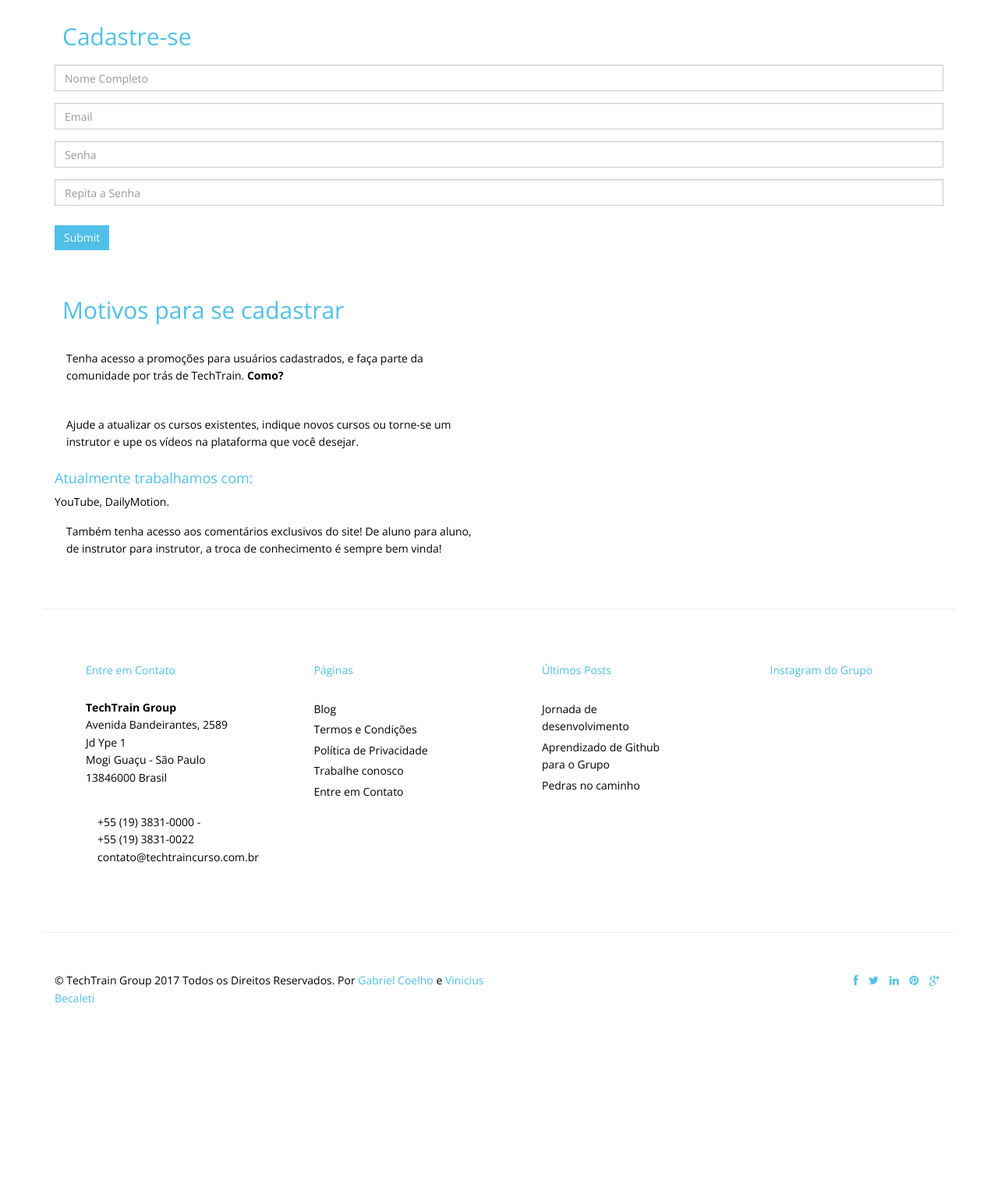
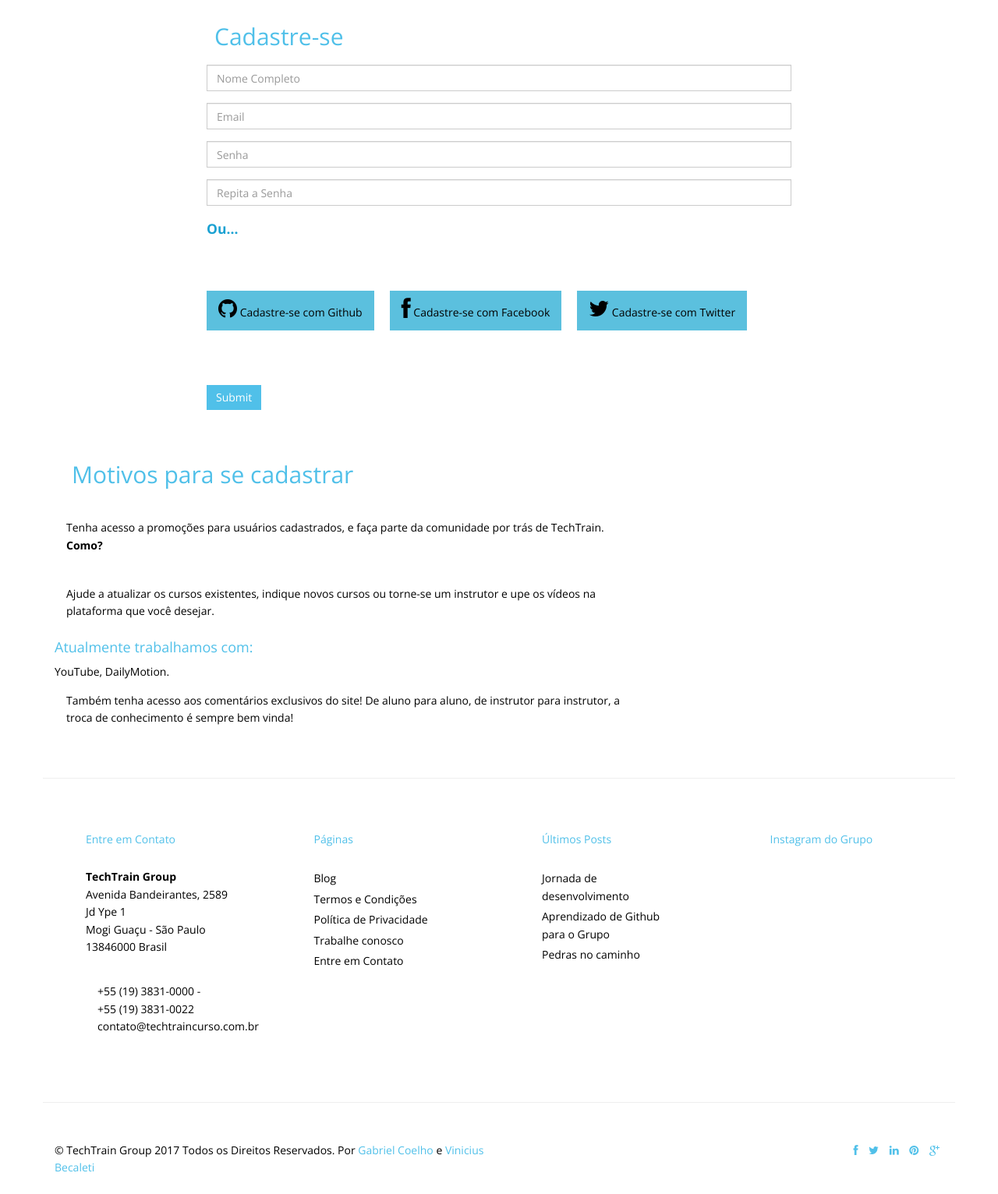
Before and after one commit to GabrielCoelho/TechTrain, a PHP site: page /cadastro in a window 1280 px wide. Shown: the part 104-1636 px from the top of the page at 78% size. Before the commit the page ends 1391 px from the top, so only its background shows below. Run offline with PHP 8.4, Linux system fonts and the light colour scheme.

Commit message:
Reworking on signup page

```diff
--- a/app/views/cadastro.php
+++ b/app/views/cadastro.php
@@ -80,7 +80,8 @@
 
 	<div class="container">
 		<div class="row">
-			<div class="col-lg-12">
+            <div class="col-lg-2 col-md-1"></div>
+			<div class="col-lg-8 col-md-10 col-sm-12">
 				<div class="recent">
 					<button class="btn-primarys"><h3>Cadastre-se</h3></button>
 				</div>
@@ -97,14 +98,21 @@
                     <div class="form-group">
 					<input type="password" class="form-control" name="senha-repeat" placeholder="Repita a Senha">
 					</div>
-
-					<button type="submit" class="btn btn-default">Submit</button>
+                    <h2 class="cadastro-form">Ou...</h2>
+                    <p>
+                    <ul class="nav nav-tabs">
+                    <li role="presentation" class="cert"><a class="btn btn-info"><i class="fa fa-github fa-2x"></i>  Cadastre-se com Github</a>
+                    <li role="presentation" class=""><a class="btn btn-info"><i class="fa fa-facebook fa-2x"></i>  Cadastre-se com Facebook</a>
+                    <li role="presentation" class="login"><a class="btn btn-info"><i class="fa fa-twitter fa-2x"></i>  Cadastre-se com Twitter</a>
+                    </ul>
+                    </p>
+					<button type="submit" class="btn btn-default btn-primary">Submit</button>
 				</form>
 			</div>
-
-			<div class="col-lg-6">
+			<div class="col-lg-2 col-md-1"></div>
+			<div class="col-lg-8">
 				<div class="recent">
-					<button class="btn-primarys"><h3>Motivos para se cadastrar</h3></button>
+					<button class="btn btn-primarys"><h3>Motivos para se cadastrar</h3></button>
 				</div>
 				<div class="contact-area">
 					<p>Tenha acesso a promoções para usuários cadastrados,
@@ -226,7 +234,7 @@
     <!-- jQuery (necessary for Bootstrap's JavaScript plugins) -->
     <script src="./public/js/jquery.js"></script>
     <!-- Include all compiled plugins (below), or include individual files as needed -->
-    <script src="./public/js/bootstrap.min.js"></script>
+    <!-- <script src="./public/js/bootstrap.min.js"></script>-->
 	<script src="./public/js/responsive-slider.js"></script>
 	<script src="./public/js/wow.min.js"></script>
 	<script>
--- a/public/css/responsive-slider.css
+++ b/public/css/responsive-slider.css
@@ -155,7 +155,7 @@
 }
 .responsive-slider .slider-control.left:hover {
   text-decoration: none;
-  padding-left: 10px;
+  /*padding-left: 10px;*/
 }
 .responsive-slider .slider-control.right {
   right: 0;
--- a/public/css/style.css
+++ b/public/css/style.css
@@ -249,12 +249,12 @@ button.btn-primary h2 {
 
 .slidlef{
 	position: absolute;
-	left: -28px;
+	left: -40px;
 }
 
 .slidrig{
 	position: absolute;
-	left: 16px;
+	left: 25px;
 }
 
 .thumnails {
@@ -710,3 +710,10 @@ footer .widget ul li a {
 		font-size: 0.58em;
 	}
 }
+
+.cadastro-form{
+	color: #1aa1d2;
+	font-weight: 700;
+	font-size: 1.25em;
+	padding: 0 auto;
+}
```
